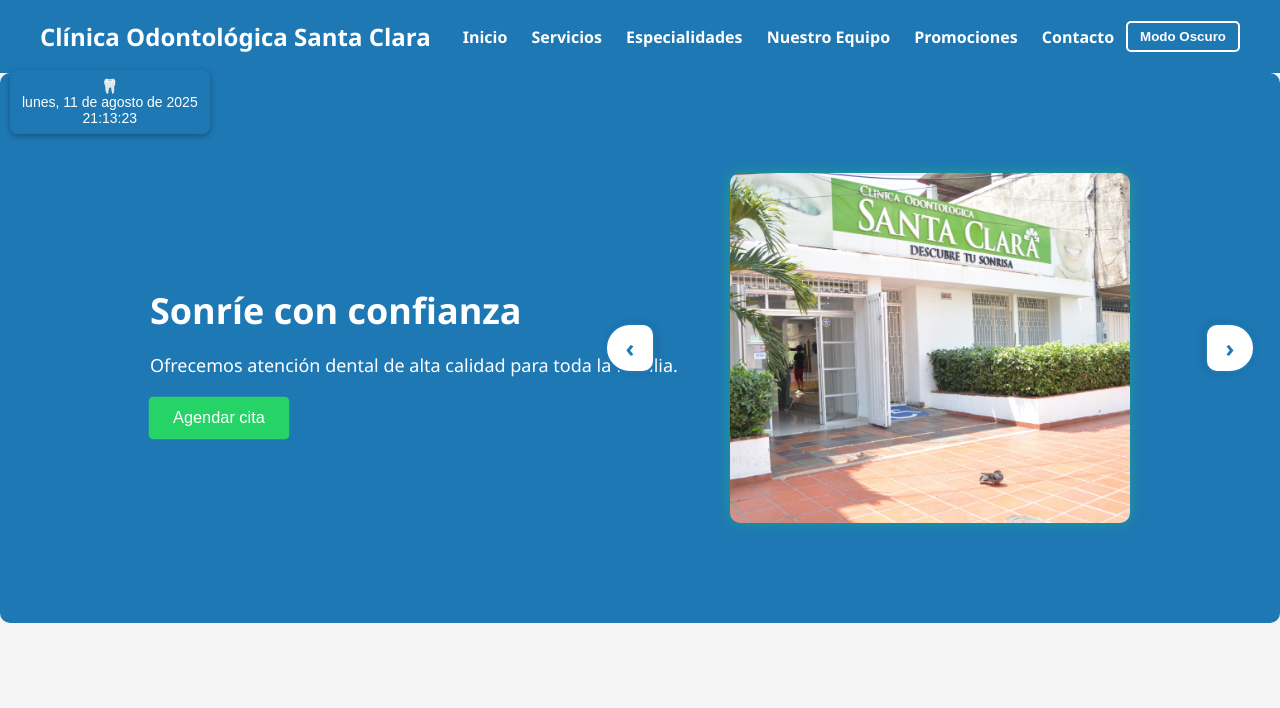
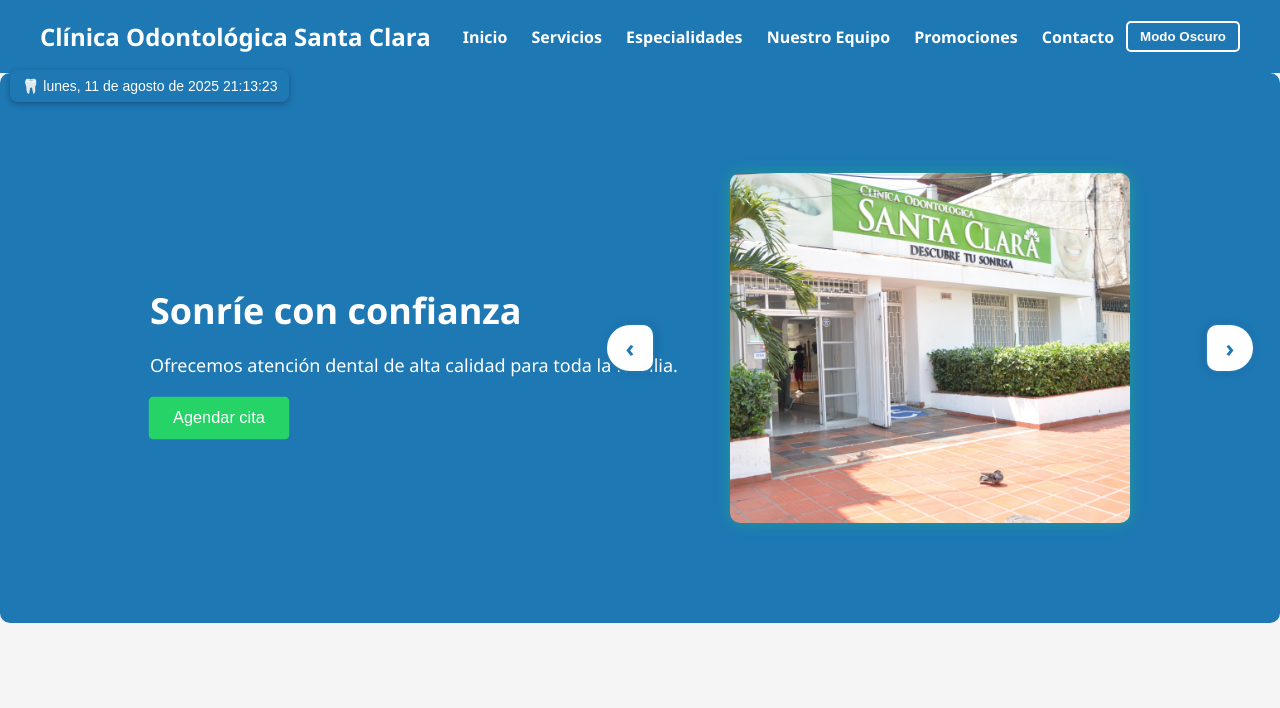
Before and after one commit to jrojasprada758-source/Pagina-web-clinica-odontologica-santa-clara, a plain HTML site: page index.html in a window 1280 px wide. Shown: the top 708 px of the page. Drawn offline with Linux system fonts and the light colour scheme.

Commit message:
Clinica odontologica santa clara

```diff
--- a/index.html
+++ b/index.html
@@ -427,7 +427,8 @@
         background-color: rgba(15, 74, 109, 0.9);
         color: #b0d4f1;
       }
-      #widget-hora span {
+      #wi
+      dget-hora span {
         display: block;
       }
 
@@ -481,7 +482,6 @@
     grid-template-columns: 1fr;
   }
 }
-
 
     </style>
   </head>
@@ -1001,6 +1001,5 @@ Horario: ${horario}`;
 });
 </script>
 
-
   </body>
 </html>
```
